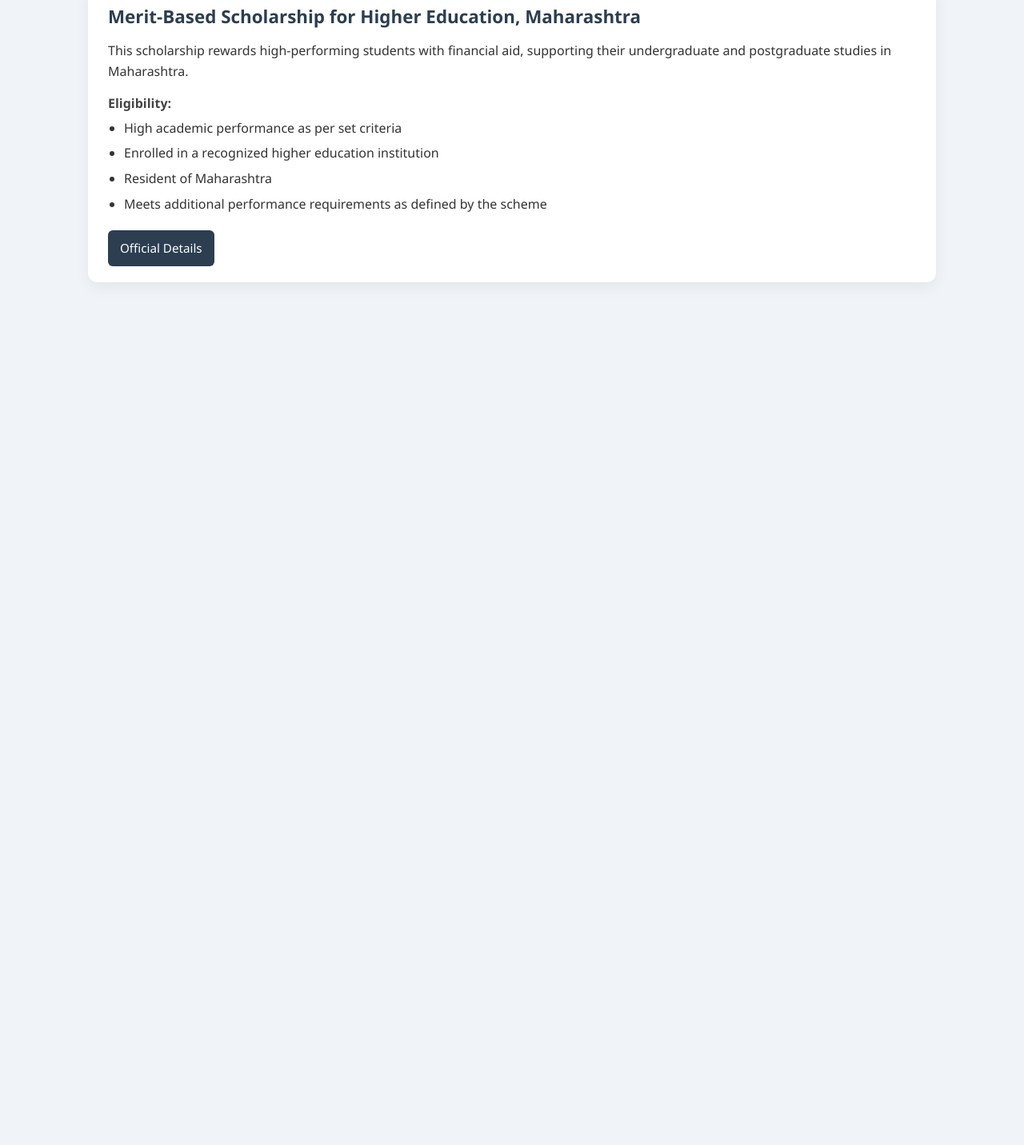
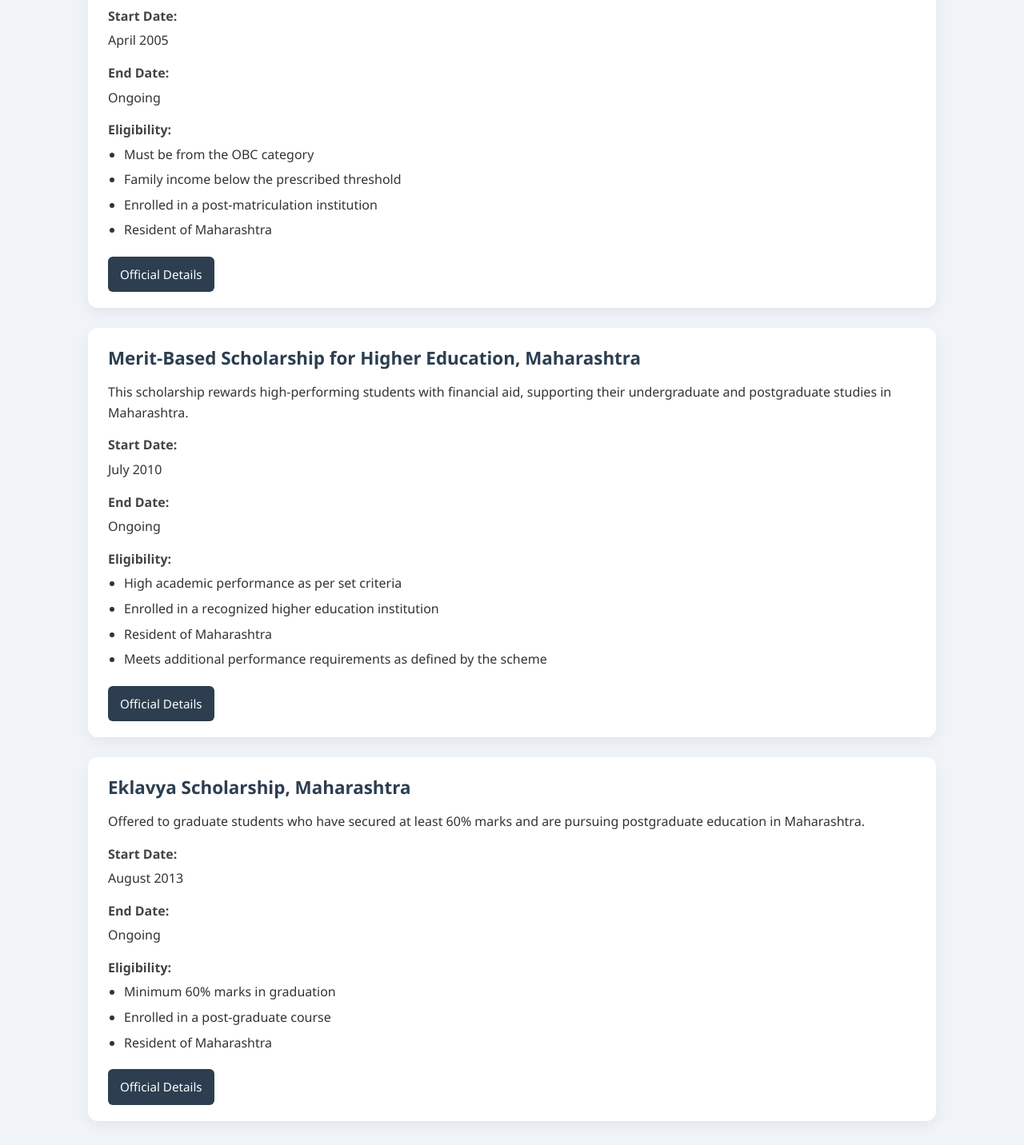
Before and after one commit to schrodingerspet/Bridging_the_Gap, a plain HTML site: page public/student.html in a window 1280 px wide. Shown: the part 1346-2778 px from the top of the page at 80% size. Before the commit the page ends 1729 px from the top, so only its background shows below. Drawn offline with Linux system fonts and the light colour scheme.

Commit message:
update-validation

```diff
--- a/public/student.html
+++ b/public/student.html
@@ -27,7 +27,6 @@
         font-size: 2.2rem;
         font-weight: 600;
       }
-      /* Container for Scheme Cards */
       .schemes-container {
         max-width: 1100px;
         margin: 30px auto;
@@ -36,7 +35,6 @@
         flex-direction: column;
         gap: 25px;
       }
-      /* Scheme Card: Horizontal Layout */
       .scheme-card {
         display: flex;
         flex-direction: row;
@@ -50,7 +48,6 @@
         transform: scale(1.01);
         box-shadow: 0 10px 25px rgba(0, 0, 0, 0.08);
       }
-      /* Scheme Content Styling */
       .scheme-content {
         padding: 20px 25px;
         flex: 1;
@@ -90,7 +87,6 @@
       .scheme-content a:hover {
         background: #1a252f;
       }
-      /* Responsive adjustments */
       @media (max-width: 768px) {
         .scheme-card {
           flex-direction: column;
@@ -103,13 +99,14 @@
       <h1>Maharashtra Student Scholarship Schemes</h1>
     </header>
     <div class="schemes-container">
-      <!-- Scheme Card 1: Govt. of India Post-Matric Scholarship for SC Students, Maharashtra -->
       <div class="scheme-card">
         <div class="scheme-content">
           <h2>Govt. of India Post-Matric Scholarship for SC Students, Maharashtra</h2>
           <p>
             This scholarship helps Scheduled Caste students continue their post-matric education by covering tuition fees, maintenance, and other education-related expenses.
           </p>
+          <strong>Start Date:</strong> April 2001<br />
+          <strong>End Date:</strong> Ongoing<br />
           <strong>Eligibility:</strong>
           <ul>
             <li>Must be from the Scheduled Caste (SC) category</li>
@@ -120,13 +117,14 @@
           <a href="https://mahadbt.maharashtra.gov.in/scholarship-scheme/sc-post-matric" target="_blank">Official Details</a>
         </div>
       </div>
-      <!-- Scheme Card 2: Post Matric Scholarship for ST Students, Maharashtra -->
       <div class="scheme-card">
         <div class="scheme-content">
           <h2>Post Matric Scholarship for ST Students, Maharashtra</h2>
           <p>
             This scheme offers financial assistance for Scheduled Tribe students to pursue education beyond matriculation, easing their path to higher studies.
           </p>
+          <strong>Start Date:</strong> April 2002<br />
+          <strong>End Date:</strong> Ongoing<br />
           <strong>Eligibility:</strong>
           <ul>
             <li>Must be from the Scheduled Tribe (ST) category</li>
@@ -137,13 +135,14 @@
           <a href="https://mahadbt.maharashtra.gov.in/scholarship-scheme/st-post-matric" target="_blank">Official Details</a>
         </div>
       </div>
-      <!-- Scheme Card 3: Tuition Fee Reimbursement for OBC Students, Maharashtra -->
       <div class="scheme-card">
         <div class="scheme-content">
           <h2>Tuition Fee Reimbursement for OBC Students, Maharashtra</h2>
           <p>
             This initiative reduces financial strain on OBC students by reimbursing tuition and examination fees, making higher education more accessible.
           </p>
+          <strong>Start Date:</strong> April 2005<br />
+          <strong>End Date:</strong> Ongoing<br />
           <strong>Eligibility:</strong>
           <ul>
             <li>Must be from the OBC category</li>
@@ -154,13 +153,14 @@
           <a href="https://mahadbt.maharashtra.gov.in/scholarship-scheme/obc-tuition-reimbursement" target="_blank">Official Details</a>
         </div>
       </div>
-      <!-- Scheme Card 4: Merit-Based Scholarship for Higher Education, Maharashtra -->
       <div class="scheme-card">
         <div class="scheme-content">
           <h2>Merit-Based Scholarship for Higher Education, Maharashtra</h2>
           <p>
             This scholarship rewards high-performing students with financial aid, supporting their undergraduate and postgraduate studies in Maharashtra.
           </p>
+          <strong>Start Date:</strong> July 2010<br />
+          <strong>End Date:</strong> Ongoing<br />
           <strong>Eligibility:</strong>
           <ul>
             <li>High academic performance as per set criteria</li>
@@ -171,6 +171,23 @@
           <a href="https://mahadbt.maharashtra.gov.in/scholarship-scheme/merit-based" target="_blank">Official Details</a>
         </div>
       </div>
+      <div class="scheme-card">
+        <div class="scheme-content">
+          <h2>Eklavya Scholarship, Maharashtra</h2>
+          <p>
+            Offered to graduate students who have secured at least 60% marks and are pursuing postgraduate education in Maharashtra.
+          </p>
+          <strong>Start Date:</strong> August 2013<br />
+          <strong>End Date:</strong> Ongoing<br />
+          <strong>Eligibility:</strong>
+          <ul>
+            <li>Minimum 60% marks in graduation</li>
+            <li>Enrolled in a post-graduate course</li>
+            <li>Resident of Maharashtra</li>
+          </ul>
+          <a href="https://mahadbt.maharashtra.gov.in/scholarship-scheme/eklavya" target="_blank">Official Details</a>
+        </div>
+      </div>
     </div>
   </body>
 </html>
```
